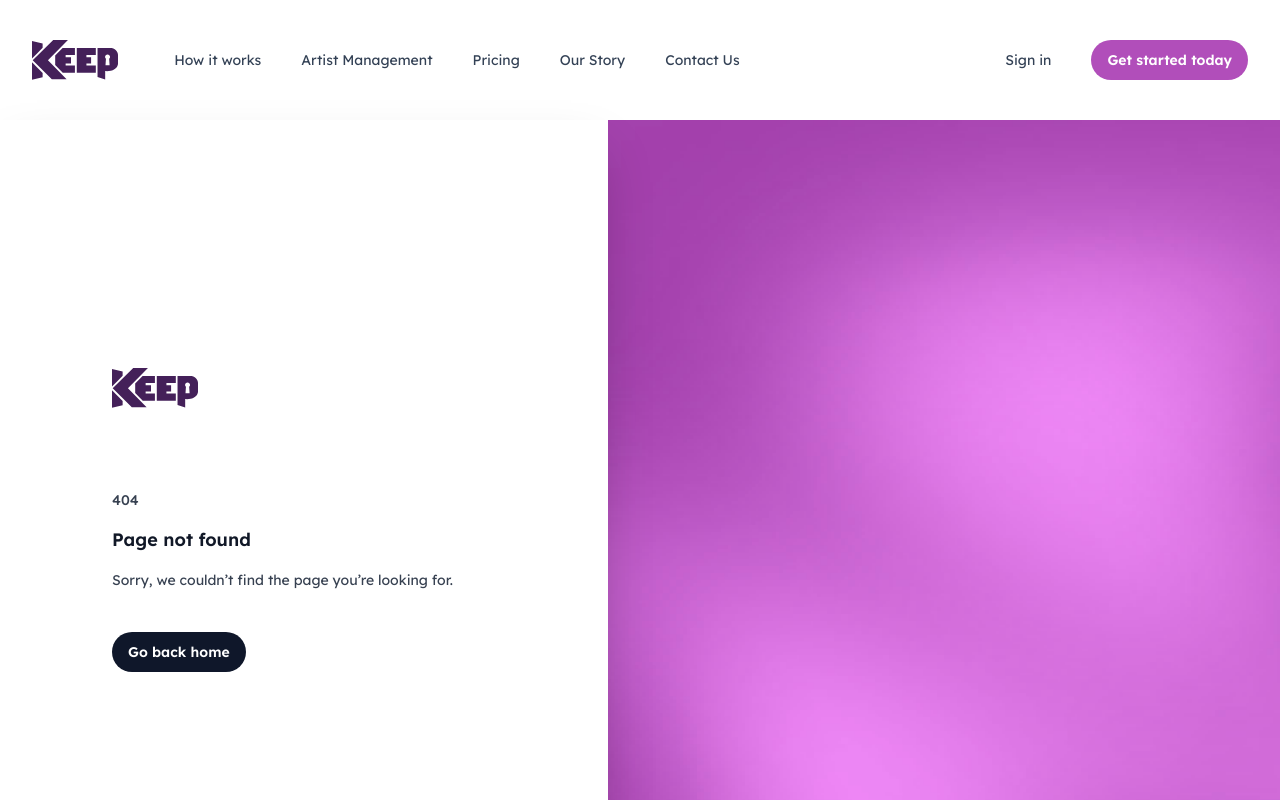
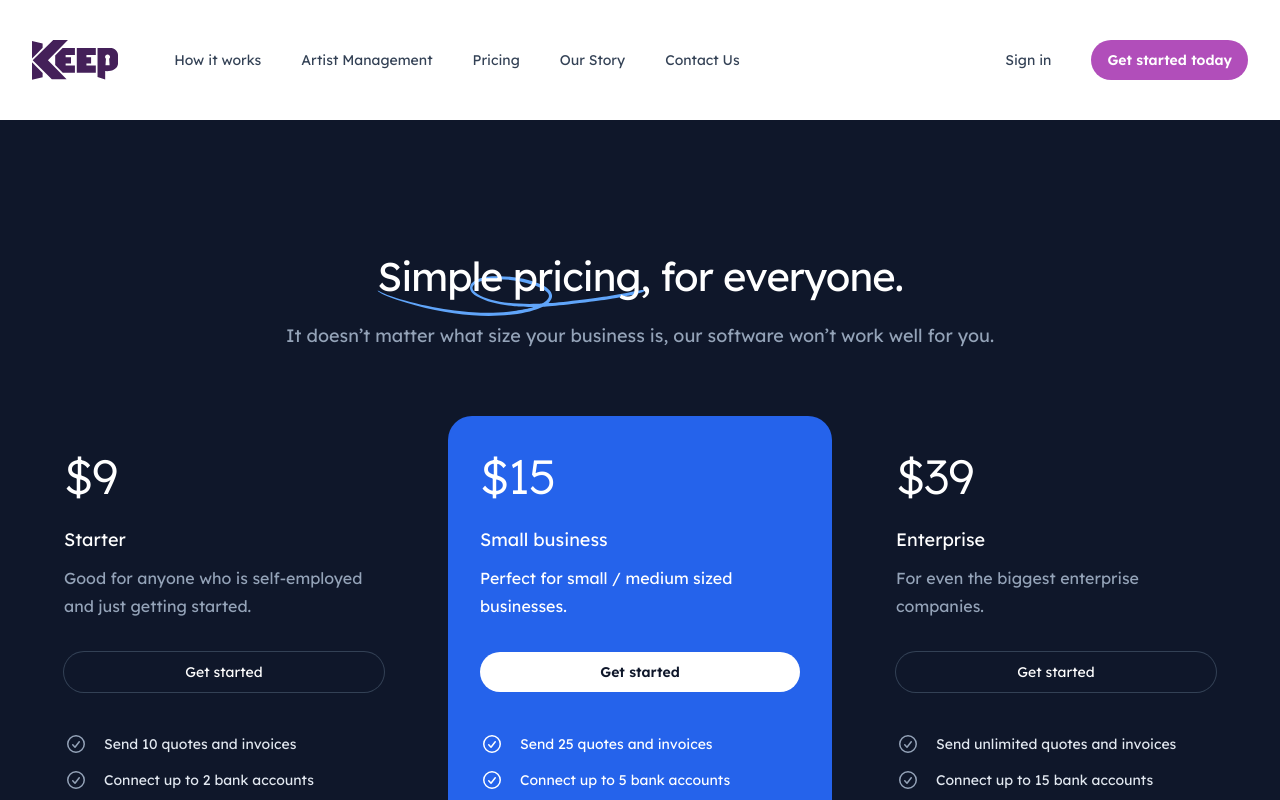
Before and after one commit to KEEP-Legals/keep-marketing-site, a Next.js app: page /pricing in a window 1280 px wide. Before the commit this address had no page. Shown: the top 800 px of the page. Built offline with nearby package versions, Linux system fonts and the light colour scheme.

Commit message:
Create new pages

```diff
--- /dev/null
+++ b/src/app/contact-us/page.tsx
@@ -0,0 +1,11 @@
+import { ContactUs } from '@/components/ContactUs'
+
+export default function HowItWorks() {
+  return (
+    <>
+      <main>
+        <ContactUs />
+      </main>
+    </>
+  )
+}
--- /dev/null
+++ b/src/app/how-it-works/page.tsx
@@ -0,0 +1,11 @@
+import { TalentContracts } from '@/components/TalentContracts'
+
+export default function HowItWorks() {
+  return (
+    <>
+      <main>
+        <TalentContracts />
+      </main>
+    </>
+  )
+}
--- /dev/null
+++ b/src/app/our-story/page.tsx
@@ -0,0 +1,11 @@
+import { MeetTheTeam } from '@/components/MeetTheTeam'
+
+export default function OurStory() {
+  return (
+    <>
+      <main>
+        <MeetTheTeam />
+      </main>
+    </>
+  )
+}
--- a/src/app/page.tsx
+++ b/src/app/page.tsx
@@ -1,8 +1,6 @@
 import { CallToAction } from '@/components/CallToAction'
 import { ContactUs } from '@/components/ContactUs'
 import { Faqs } from '@/components/Faqs'
-import { Footer } from '@/components/Footer'
-import { Header } from '@/components/Header'
 import { Hero } from '@/components/Hero'
 import { MeetTheTeam } from '@/components/MeetTheTeam'
 import { PrimaryFeatures } from '@/components/PrimaryFeatures'
@@ -14,13 +12,8 @@ export default function Home() {
       <main>
         <Hero />
         <PrimaryFeatures />
-        <MeetTheTeam />
+        <Faqs />
         <CallToAction />
-        {/* <Testimonials /> */}
-        {/* <Pricing /> */}
-        <Faqs />
-        <ContactUs />
-        <TalentContracts />
       </main>
     </>
   )
--- /dev/null
+++ b/src/app/pricing/page.tsx
@@ -0,0 +1,11 @@
+import { Pricing } from '@/components/Pricing'
+
+export default function PricingPage() {
+  return (
+    <>
+      <main>
+        <Pricing />
+      </main>
+    </>
+  )
+}
```
